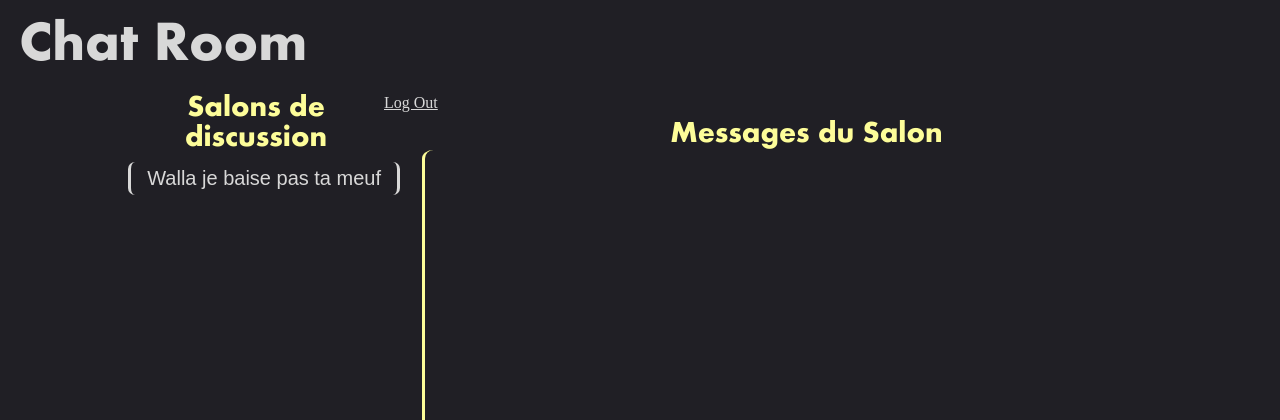
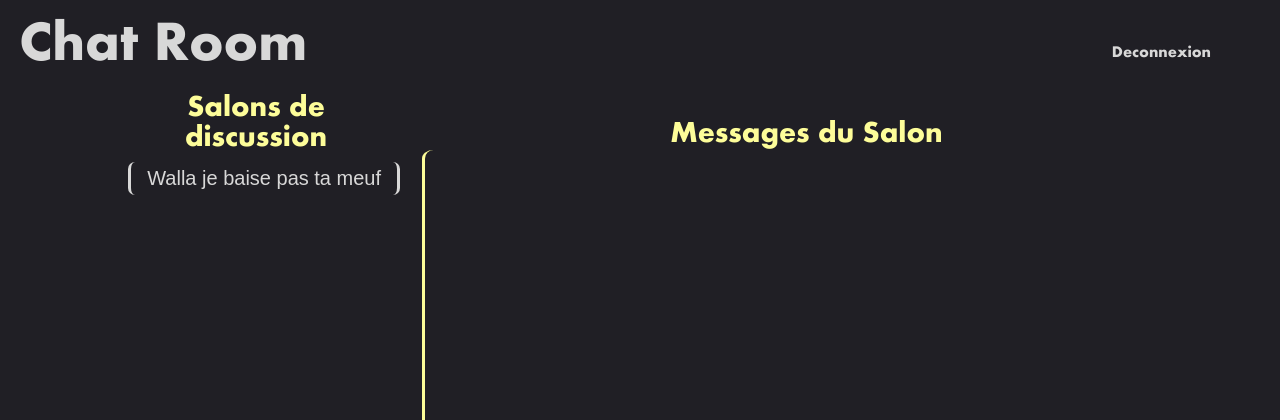
Before and after one commit to Marc-Proux/chatRooms, a Django app: page /chatrooms in a window 1280 px wide. Shown: the top 420 px of the page. Run offline with Django 4.2, Linux system fonts and the light colour scheme; a user stored in the database is signed in; data comes from the database, SQL or seed files in the repository; both versions use the stored data as it was after the commit.

Commit message:
fix de quelques styles de liens

```diff
--- a/chatRoom/static/chatRoom/style.css
+++ b/chatRoom/static/chatRoom/style.css
@@ -22,6 +22,27 @@ body {
     margin-top: 3%;
 }
 
+.project-title a {
+    text-decoration: none;
+}
+
+.log-out {
+    position: absolute;
+    right: 5%;
+    top: 5%;
+    text-decoration: none;
+    font-family: Aharoni, sans-serif;
+    border-radius: 12px;
+    transition: ease-in-out 0.3s;
+    padding: 5px;
+}
+
+.log-out:hover {
+    background-color: rgb(216, 216, 216);
+    color: rgb(32,31,37);
+    transform: scale(1.1);
+}
+
 .centered-button {
     position: absolute;
     color: rgb(167, 167, 167);
@@ -29,6 +50,7 @@ body {
     width: 99%;
     text-align: center;
     margin: auto;
+    animation: fade-in 1s;
 }
 
 .centered-button button {
@@ -44,7 +66,7 @@ body {
 }
 
 .centered-button button:hover {
-    background-color: rgb(216, 216, 216);
+    background-color: rgb(253, 253, 153);
     color: rgb(32,31,37);
     transform: scale(1.1);
 }
@@ -156,6 +178,10 @@ input {
     margin: 1.5%;
 }
 
+.main-page-title a {
+    text-decoration: none;
+}
+
 li {
     list-style-type: none;
     width: 100%;
--- a/chatRoom/templates/chatRoom/index.html
+++ b/chatRoom/templates/chatRoom/index.html
@@ -1,7 +1,7 @@
 {% extends "chatRoom/baseLayout.html" %}
 {% block content %}
     <header>
-        <h1 class="project-title">Chat Room</h1>
+        <h1 class="project-title"><a href="{% url 'index' %}">Chat Room</a></h1>
     </header>
     <form>
         <div class="centered-button">
--- a/chatRoom/templates/chatRoom/login.html
+++ b/chatRoom/templates/chatRoom/login.html
@@ -1,7 +1,7 @@
 {% extends "chatRoom/baseLayout.html" %}
 {% block content %}
     <header>
-        <h1 class="project-title">Chat Room</h1>
+        <h1 class="project-title"><a href="{% url 'index' %}">Chat Room</a></h1>
     </header>
     <form method="post">
         {% csrf_token %}
--- a/chatRoom/templates/chatRoom/main-page.html
+++ b/chatRoom/templates/chatRoom/main-page.html
@@ -3,9 +3,9 @@
 {% if user.is_authenticated %}
     <!-- Hi {{ user.username }}! -->
     <header>
-        <h1 class="main-page-title">Chat Room</h1>
+        <h1 class="main-page-title"><a href="{% url 'index' %}">Chat Room</a></h1>
+        <a class="log-out" href="{% url 'logout' %}">Deconnexion</a>
     </header>
-    <a href="{% url 'logout' %}">Log Out</a>
     <aside class="Room-list">
         <p class="Room-title">Salons de discussion</p>
         <nav>
```
Also changed, not shown: db.sqlite3.
